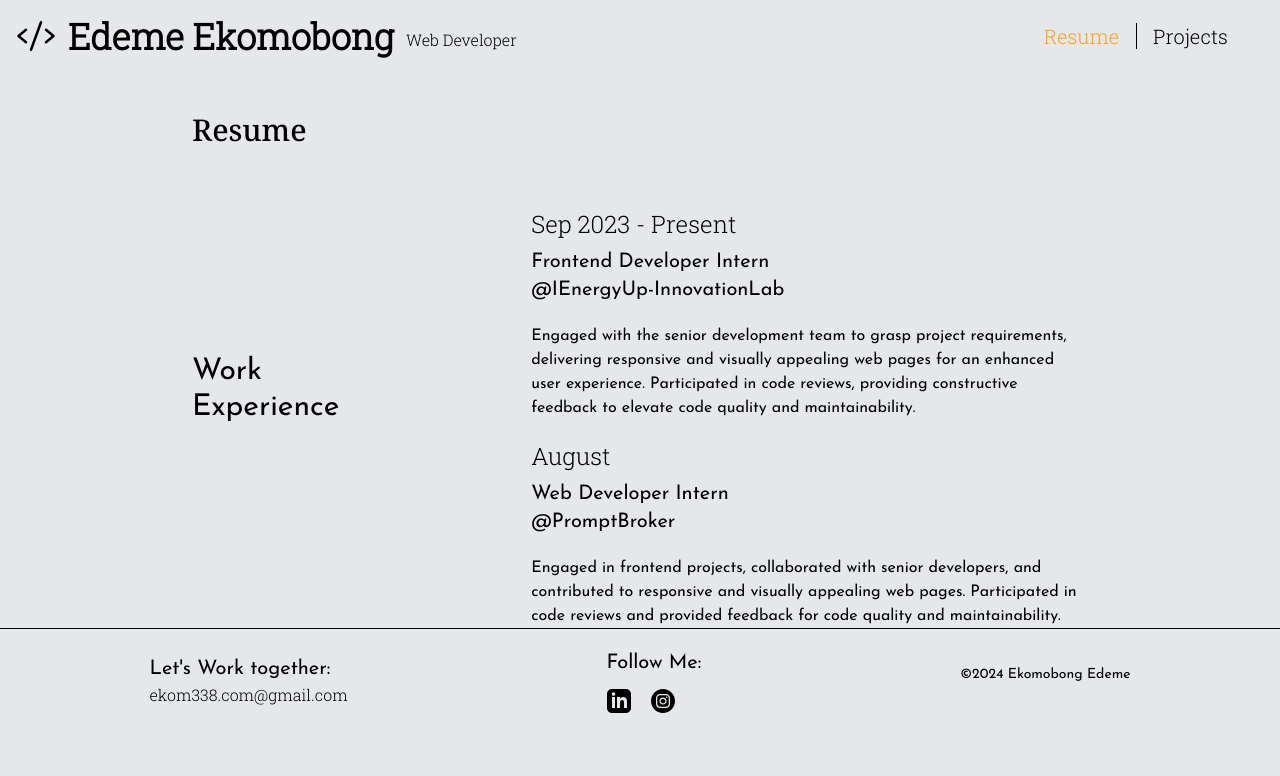
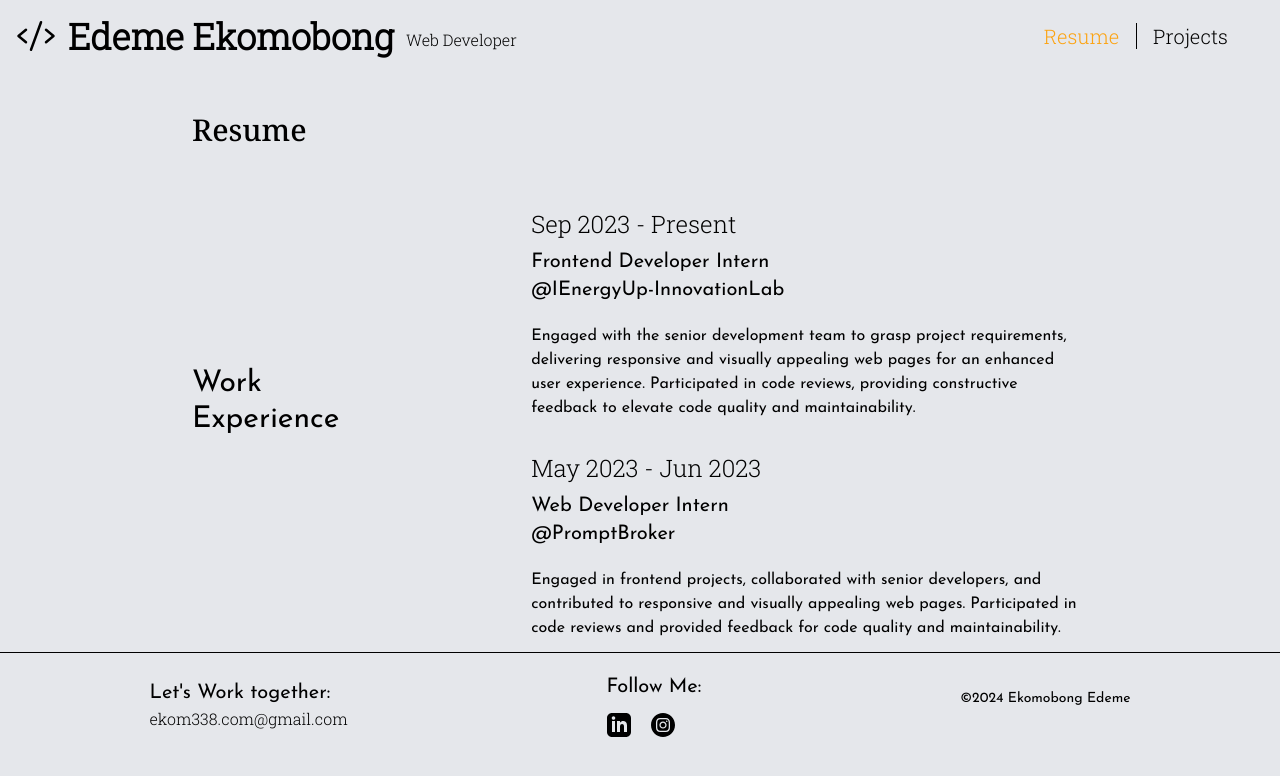
Before and after one commit to KingLyrics/my-portfolio, a Vue app: page /resume in a window 1280 px wide. Shown: the top 776 px of the page. Built offline with nearby package versions, Linux system fonts and the light colour scheme.

Commit message:
Small changes

```diff
--- a/src/data.js
+++ b/src/data.js
@@ -9,7 +9,7 @@ const data = [
     feedback to elevate code quality and maintainability.`,
   },
   {
-    timeWorked: "August",
+    timeWorked: "May 2023 - Jun 2023",
     role: "Web Developer Intern",
     company: "PromptBroker",
     desc: "Engaged in frontend projects, collaborated with senior developers, and contributed to responsive and visually appealing web pages. Participated in code reviews and provided feedback for code quality and maintainability. ",
--- a/src/views/Resume.vue
+++ b/src/views/Resume.vue
@@ -6,7 +6,7 @@
         <h2 class="text-3xl pb-9">Work <br> Experience</h2>
       </div>
       <div class="">
-        <div class="mt-5" v-for="(data, index) in data" :key="index">
+        <div class="mt-5 pb-3" v-for="(data, index) in data" :key="index">
           <h1 class="text-2xl my-2 text- font-Roboto">
             {{ data.timeWorked }}
           </h1>
```
